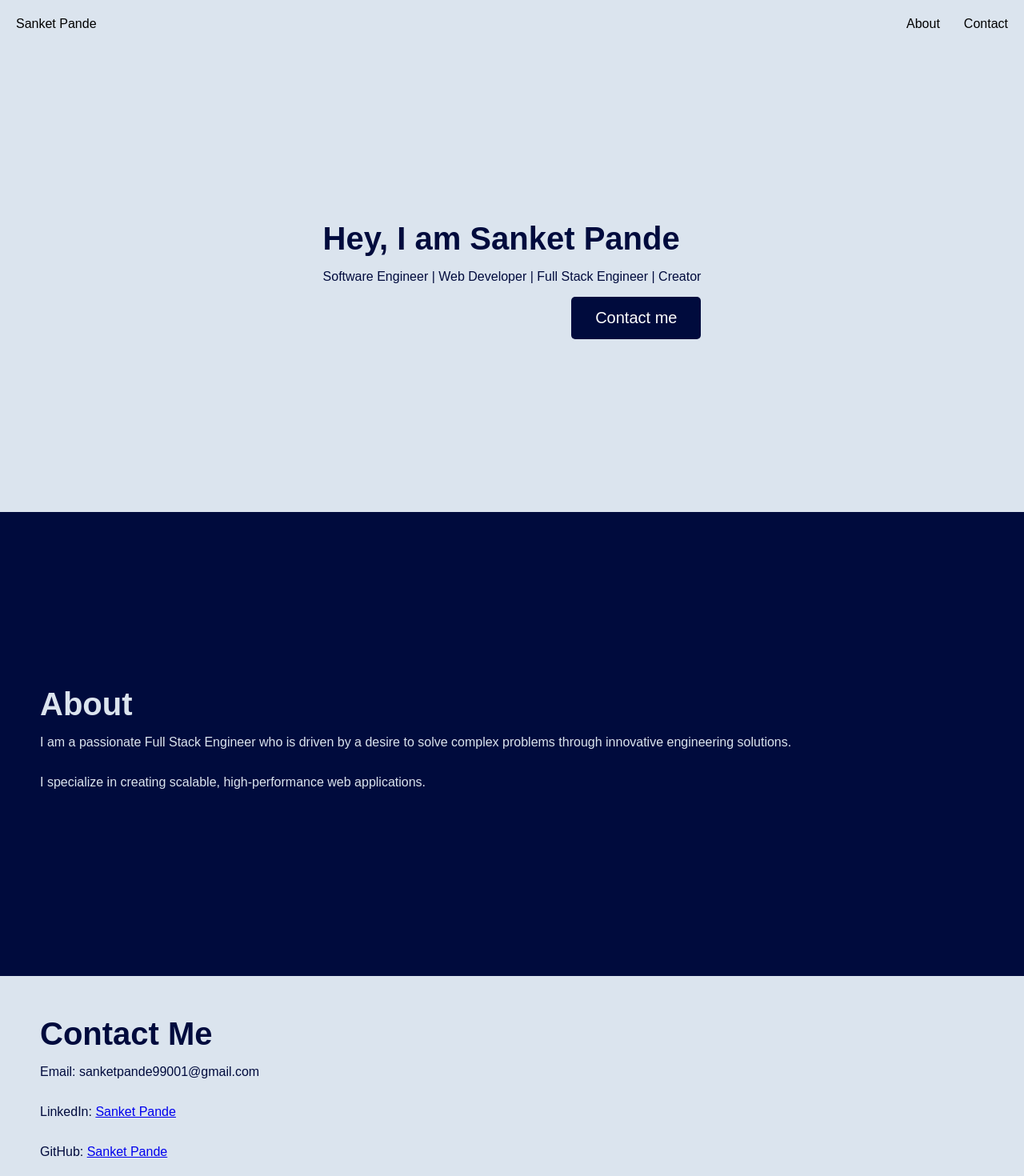
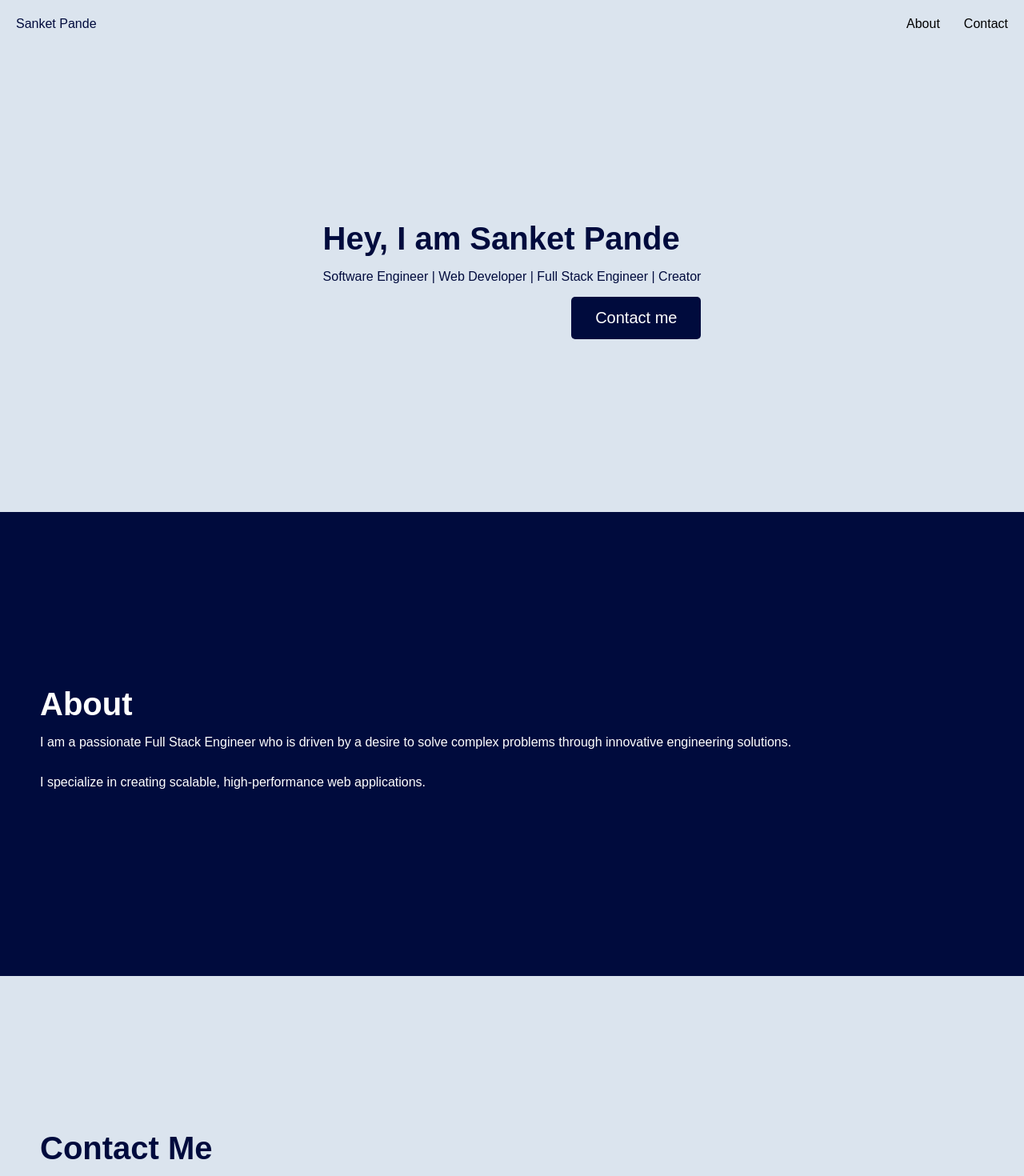
Before and after one commit to sanket-pande/react-profile, a React (Create React App) app: page / in a window 1280 px wide. Shown: the top 1470 px of the page at 80% size. Built offline with nearby package versions, Linux system fonts and the light colour scheme.

Commit message:
simplify css

```diff
--- a/src/App.css
+++ b/src/App.css
@@ -1,14 +1,10 @@
 :root {
-  /* Light colours */
-  --light-background: #dbe4ee;
-  --light-colour-primary: #4361ee;
-
-  /* Dark colours */
-  --dark-background: #000b3d;
-
-  /* Other */
+  --light: #dbe4ee;
+  --blue: #4361ee;
+  --dark: #000b3d;
   --orange: #f17300;
   --indigo: #54008c;
+  --white: white;
 }
 
 body {
@@ -16,5 +12,4 @@ body {
   margin: 0;
   padding: 0;
   box-sizing: border-box;
-  background-color: var(--light-background)
 }
--- a/src/components/button/Button.module.scss
+++ b/src/components/button/Button.module.scss
@@ -6,18 +6,18 @@
     transition: background-color 0.3s ease;
 
     &--primary {
-        background-color: var(--dark-background);
-        color: white;
+        background-color: var(--dark);
+        color: var(--white);
     }
 
     &--secondary {
-        background-color: var(--color-secondary);
-        color: white;
+        background-color: var(--blue);
+        color: var(--white);
     }
 
     &--danger {
-        background-color: var(--color-danger);
-        color: white;
+        background-color: var(--orange);
+        color: var(--dark);
     }
 
     &:hover {
--- a/src/components/section/Section.module.scss
+++ b/src/components/section/Section.module.scss
@@ -1,6 +1,4 @@
 .section {
-    background-color: var(--light-background);
-    color: var(--dark-background);
     height: 60vh;
     padding: 50px;
     display: flex;
--- a/src/sections/about/About.module.scss
+++ b/src/sections/about/About.module.scss
@@ -1,4 +1,4 @@
-section.about {
-    background-color: var(--dark-background);
-    color: var(--light-background);
+.about {
+    background-color: var(--dark);
+    color: var(--white);
 }
--- a/src/sections/contact/Contact.module.scss
+++ b/src/sections/contact/Contact.module.scss
@@ -1,3 +1,4 @@
 .contact {
-    height: auto;
+    background-color: var(--light);
+    color: var(--dark);
 }
--- a/src/sections/footer/Footer.module.scss
+++ b/src/sections/footer/Footer.module.scss
@@ -1,6 +1,6 @@
 .footer {
-    background-color: var(--dark-background);
-    color: white;
+    background-color: var(--dark);
+    color: var(--white);
     padding: 5px;
 
     nav {
@@ -19,7 +19,7 @@
     }
 
     nav ul li a {
-        color: white;
+        color: var(--white);
         text-decoration: none;
     }
 }
--- a/src/sections/header/Header.module.scss
+++ b/src/sections/header/Header.module.scss
@@ -1,4 +1,6 @@
 .header {
+    background-color: var(--light);
+    color: var(--dark);
     padding: 5px;
 
     nav {
--- a/src/sections/hero/Hero.module.scss
+++ b/src/sections/hero/Hero.module.scss
@@ -1,6 +1,6 @@
-section.hero {
-    background-color: var(--light-background);
-    color: var(--dark-background);
+.hero {
+    background-color: var(--light);
+    color: var(--dark);
     align-items: center;
 
     .title {
```
